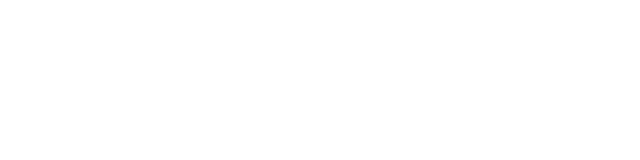
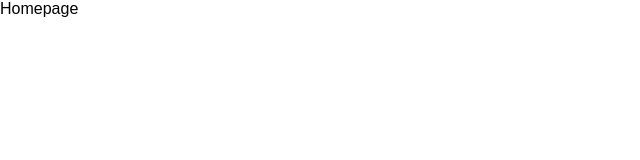
Before and after one commit to shashank-mishra14/TheVCProj, a React (Create React App) app: page /home in a window 1280 px wide. Before the commit this address had no page. Shown: the top 160 px of the page, without its empty margins (0-640 px from the left). Built offline with nearby package versions, Linux system fonts and the light colour scheme; the HTML template or start-up script is replaced by a standard one.

Commit message:
addiing homepage

```diff
--- a/src/App.js
+++ b/src/App.js
@@ -5,6 +5,7 @@ import Navigation from "./Navigation/Nav";
 import Products from "./Products/Products";
 import UseAddReports from "./components/addReports/addReports";
 import {data} from "./db/data";
+import Homepage from "./components/Homepage/Homepage";
 // import Recommended from "./Recommended/Recommended";
 import subCategory from "./Sidebar/Category/subcategory";
 import Sidebar from "./Sidebar/Sidebar";
@@ -80,7 +81,8 @@ function App() {
 
     <Router>
     <Routes>
-      <Route exact path="/" element={
+    <Route exact path="/home" element={<Homepage />} />
+      <Route exact path="/reportspage" element={
         <>
           <Sidebar handleChange={handleChange} />
           <Navigation query={query} handleInputChange={handleInputChange} />
--- /dev/null
+++ b/src/components/Homepage/Homepage.jsx
@@ -0,0 +1,9 @@
+import React from 'react'
+import "./Homepage.css"
+const Homepage = () => {
+  return (
+    <div>Homepage</div>
+  )
+}
+
+export default Homepage
```
Also changed, not shown: src/components/Homepage/Homepage.css (added).
